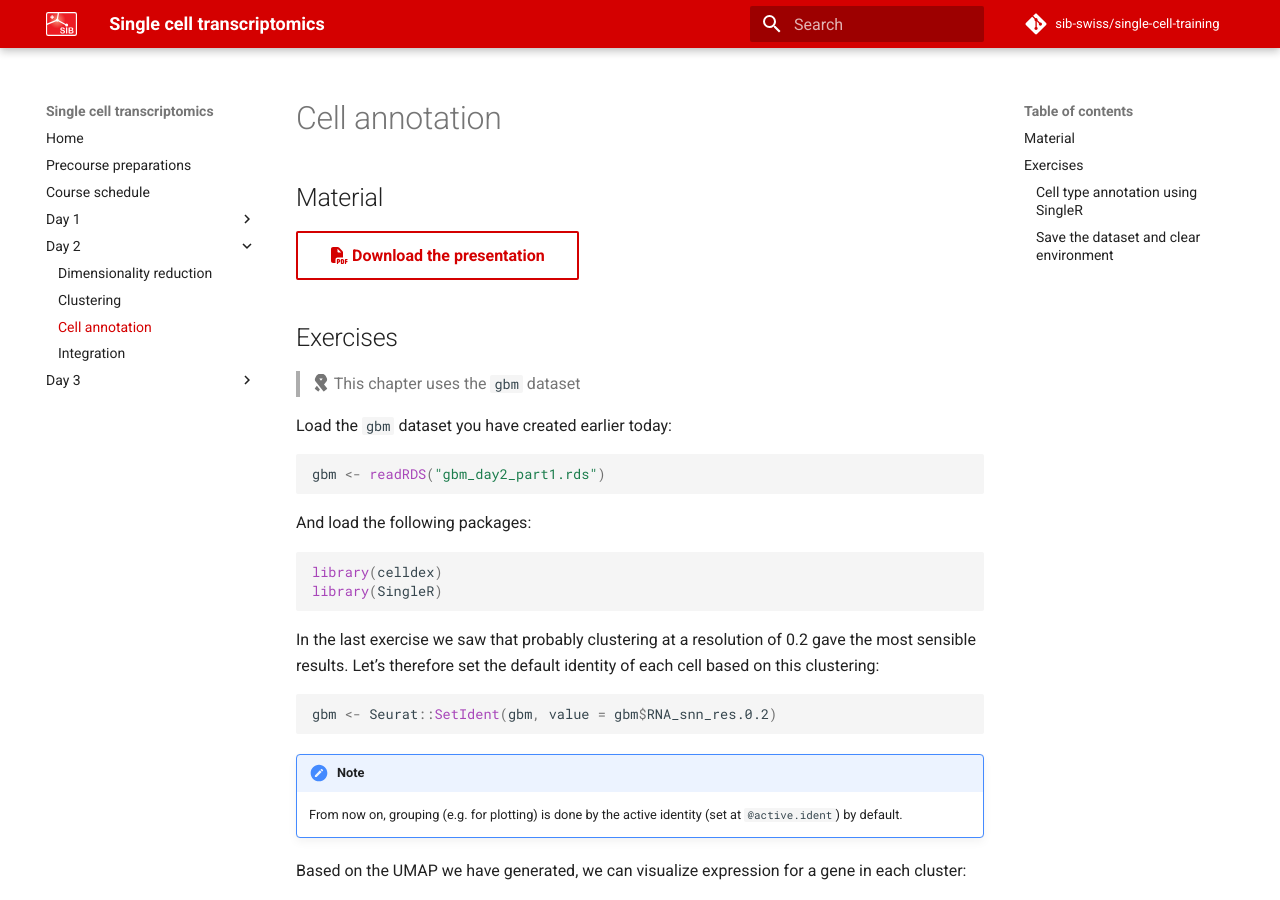
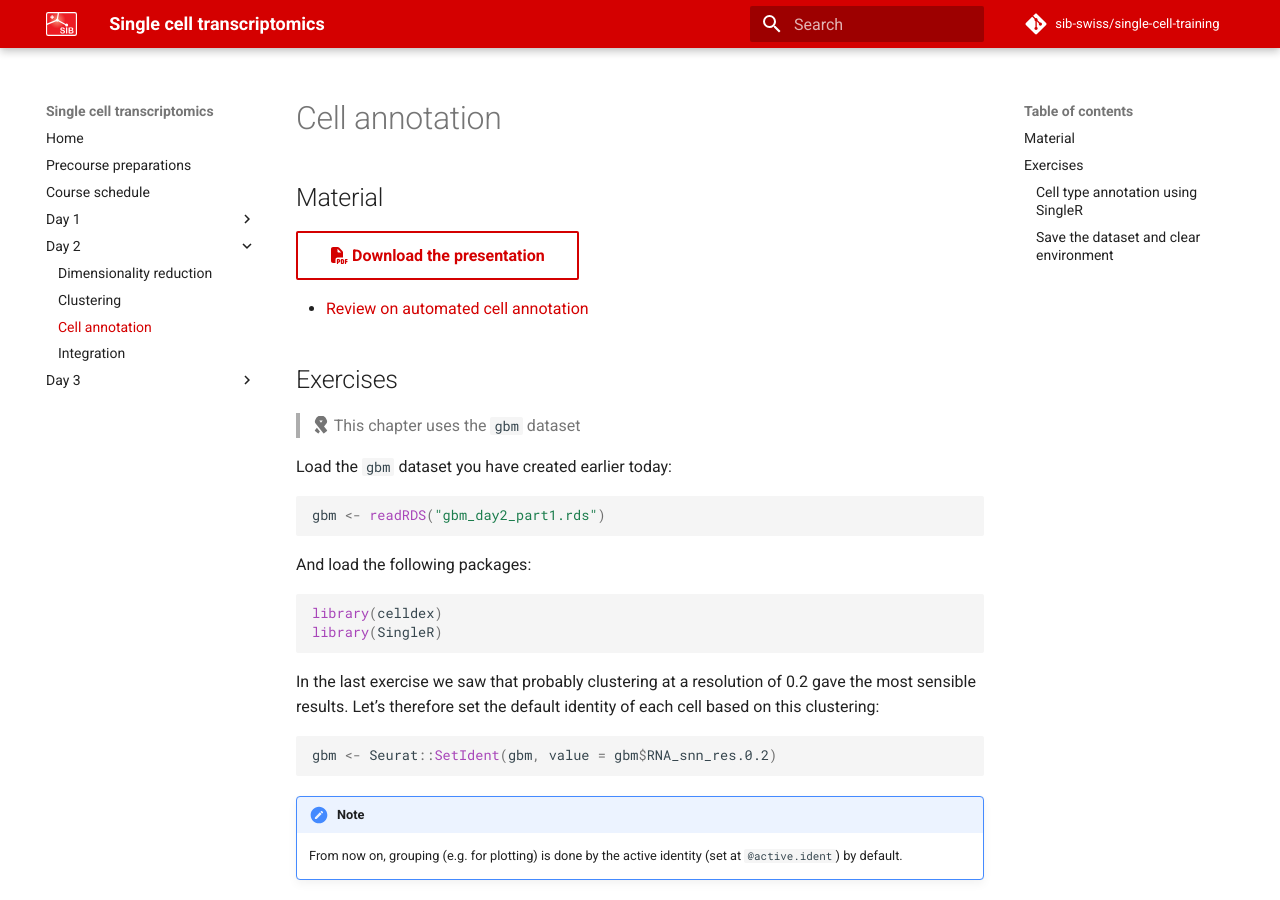
Before and after one commit to sib-swiss/single-cell-training, an MkDocs documentation site: the page built from docs/day2/cell_annotation.md, in a window 1280 px wide and 900 px high. Built offline with MkDocs 1.6.1 and Material for MkDocs 9.7.7, drawn with Linux system fonts in a browser that asks for light colours; comment, search, counter and statistics services are not loaded; the version menu is left out.

Commit message:
added ref

```diff
--- a/docs/day2/cell_annotation.md
+++ b/docs/day2/cell_annotation.md
@@ -2,6 +2,8 @@
 ## Material
 
 [:fontawesome-solid-file-pdf: Download the presentation](../assets/pdf/cell_annotation_scRNAseq_062021.pdf){: .md-button }
+
+- [Review on automated cell annotation](https://www.sciencedirect.com/science/article/pii/S2001037021000192)
 
 ## Exercises
 
```
